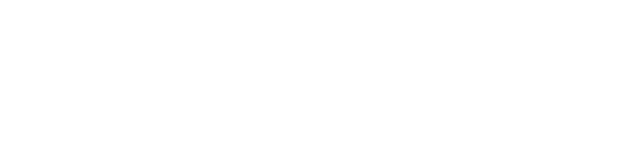
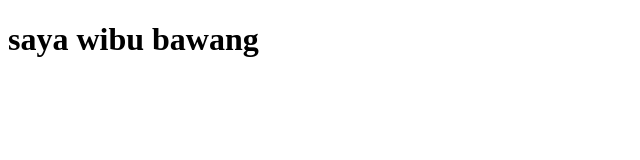
Before and after one commit to Shendy78/test2, a plain HTML site: page index.html in a window 1280 px wide. Shown: the whole page, without its empty margins (0-640 px from the left). Drawn offline with Linux system fonts and the light colour scheme.

Commit message:
Perubahan

```diff
--- a/index.html
+++ b/index.html
@@ -3,7 +3,9 @@
   <head>
     <meta charset="UTF-8" />
     <meta name="viewport" content="width=device-width, initial-scale=1.0" />
-    <title>Document</title>
+    <title>Saya MC</title>
   </head>
-  <body></body>
+  <body>
+    <h1>saya wibu bawang</h1>
+  </body>
 </html>
```
